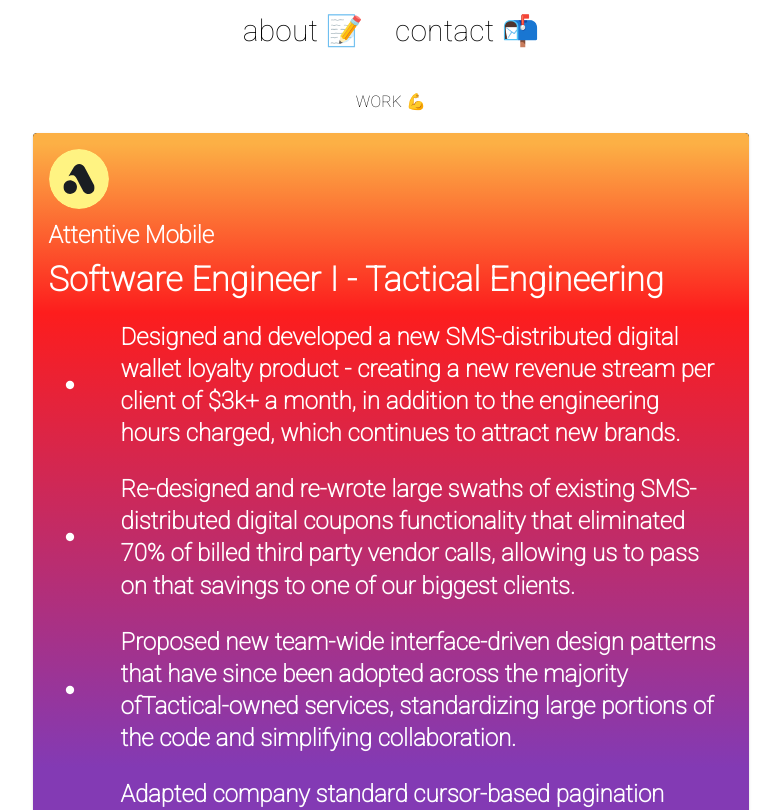
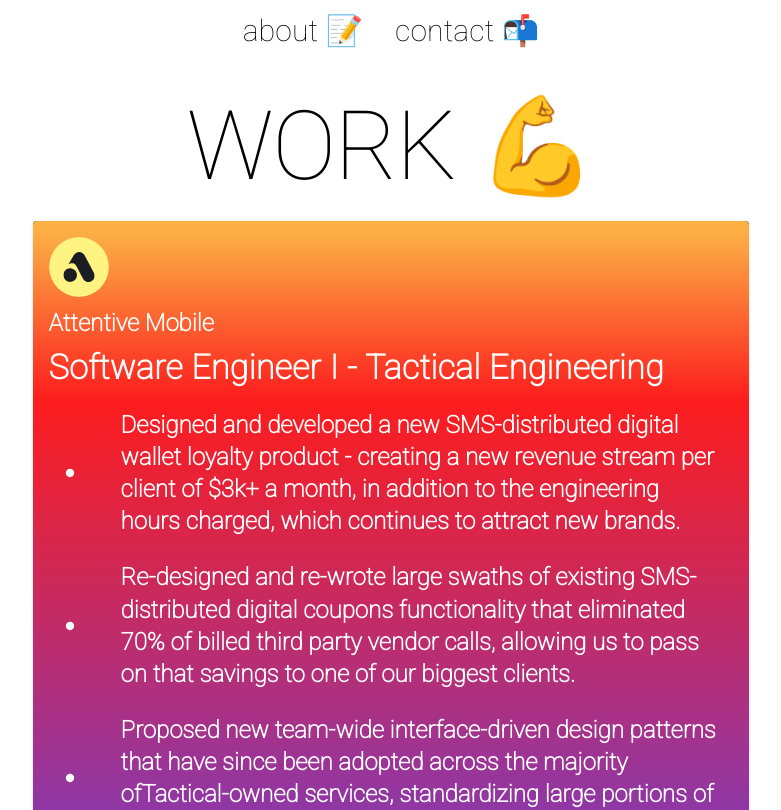
Before and after one commit to averyfairbanks/personal-site-v4, a React (Create React App) app: page /work in a window 1280 px wide. Shown: the top 810 px of the page, without its empty margins (249-1030 px from the left). Built offline with nearby package versions, Linux system fonts and the light colour scheme.

Commit message:
okay... may be good to get this out for the time being

```diff
--- a/src/components/PageContent.tsx
+++ b/src/components/PageContent.tsx
@@ -22,7 +22,7 @@
     </Box>
   ) : (
     <>
-      <Typography className="title">{title}</Typography>
+      <Typography variant='h1' className="title">{title}</Typography>
       <Divider style={dividerStyle} />
     </>
   );
```
